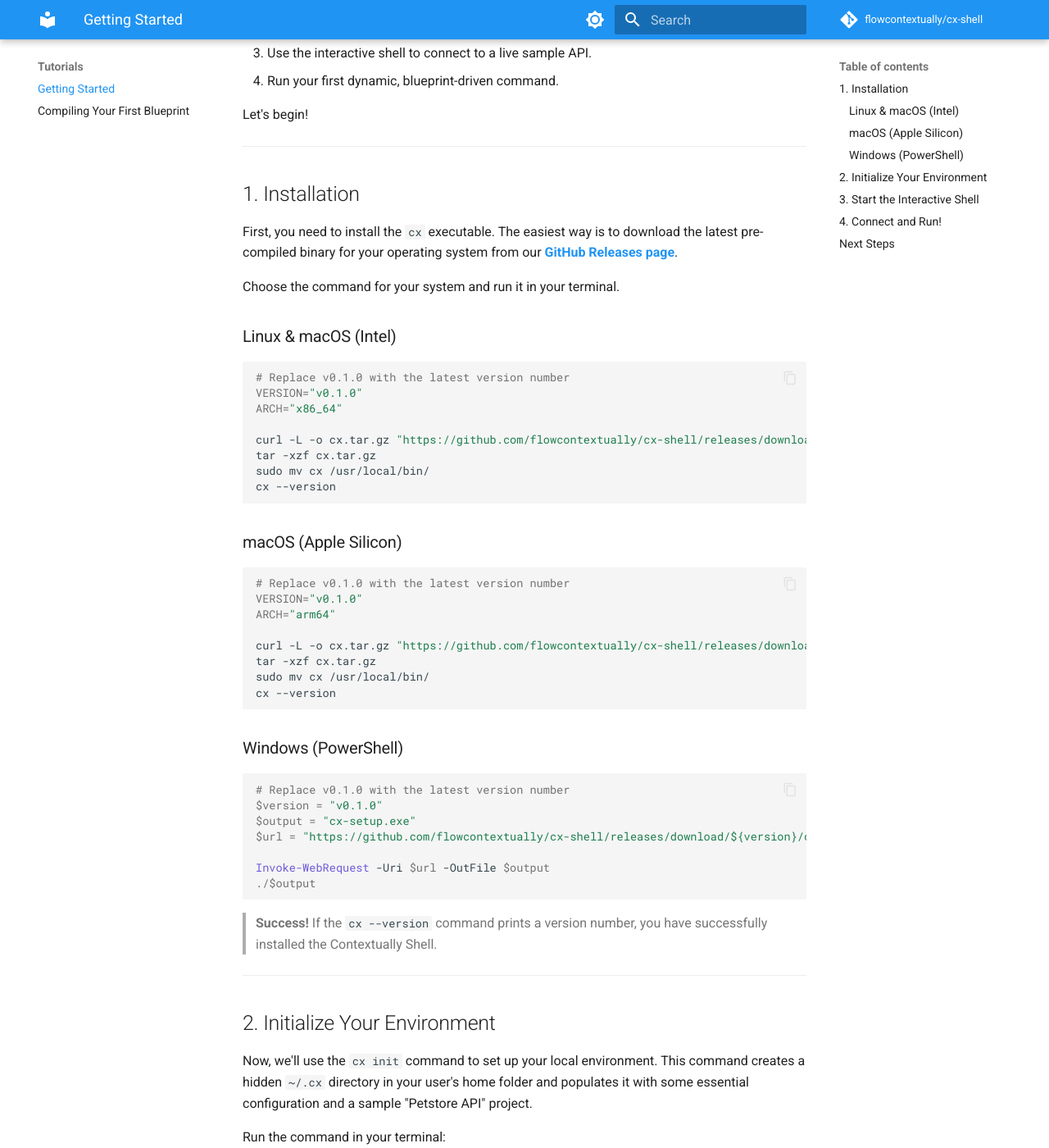
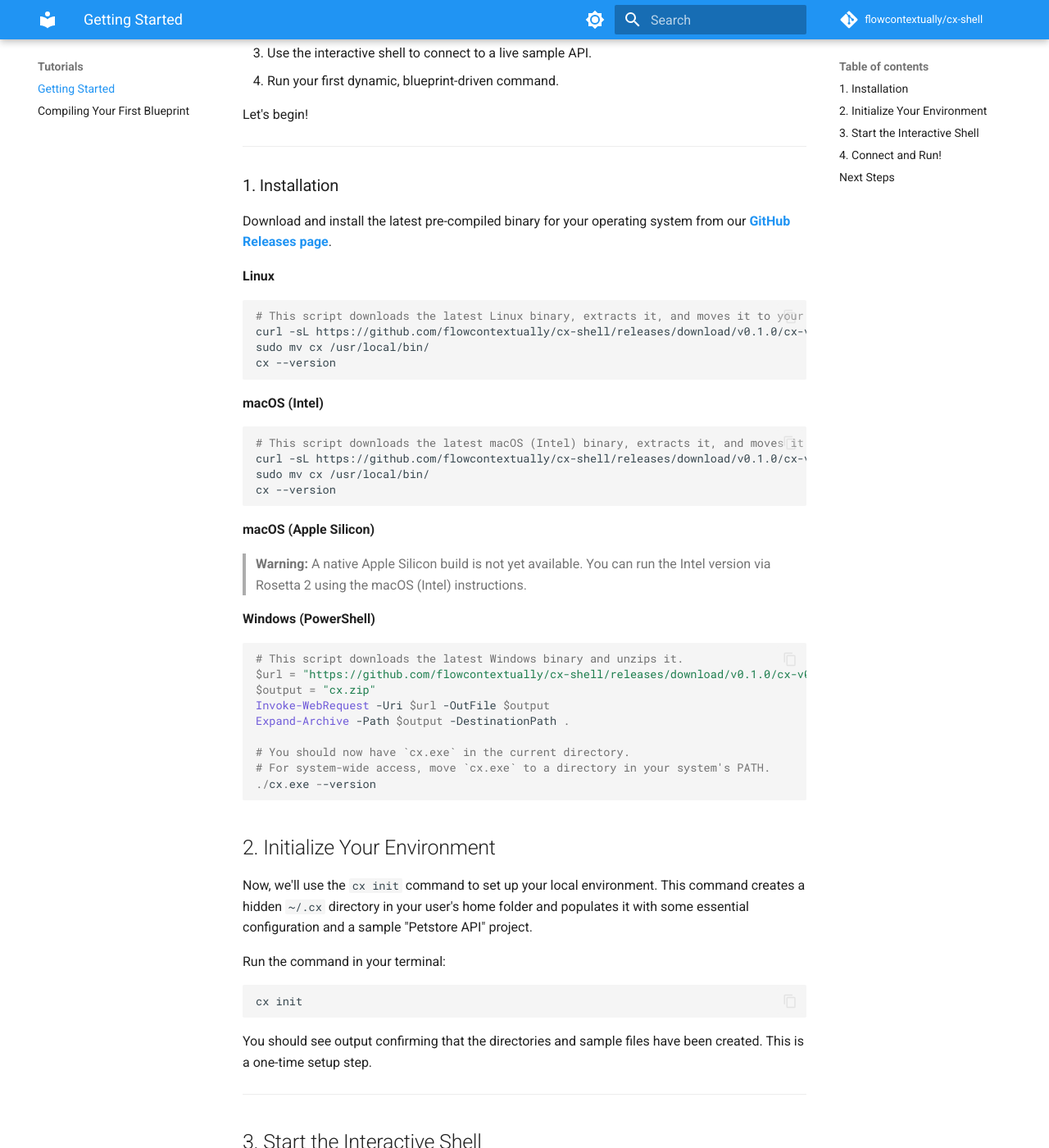
Before and after one commit to flowcontextually/docs, an MkDocs documentation site: the page built from docs/tutorials/getting-started.md, in a window 1280 px wide and 1400 px high, scrolled down 310 px. Shown: the whole window at 82% size. Built offline with MkDocs 1.6.1 and Material for MkDocs 9.7.7, drawn with Linux system fonts in a browser that asks for light colours; comment, search, counter and statistics services are not loaded; some of the changed text lies outside the part shown.

Commit message:
update installation instructions to point to correct release tag

````diff
--- a/docs/tutorials/getting-started.md
+++ b/docs/tutorials/getting-started.md
@@ -11,53 +11,45 @@ Let's begin!
 
 ---
 
-## 1. Installation
+### 1. Installation
 
-First, you need to install the `cx` executable. The easiest way is to download the latest pre-compiled binary for your operating system from our [**GitHub Releases page**](https://github.com/flowcontextually/cx-shell/releases).
+Download and install the latest pre-compiled binary for your operating system from our [**GitHub Releases page**](https://github.com/flowcontextually/cx-shell/releases).
 
-Choose the command for your system and run it in your terminal.
-
-### Linux & macOS (Intel)
+**Linux**
 
 ```bash
-# Replace v0.1.0 with the latest version number
-VERSION="v0.1.0"
-ARCH="x86_64"
-
-curl -L -o cx.tar.gz "https://github.com/flowcontextually/cx-shell/releases/download/${VERSION}/cx-${VERSION}-linux-${ARCH}.tar.gz"
-tar -xzf cx.tar.gz
+# This script downloads the latest Linux binary, extracts it, and moves it to your path.
+curl -sL https://github.com/flowcontextually/cx-shell/releases/download/v0.1.0/cx-v0.1.0-linux-x86_64.tar.gz | tar -xz
 sudo mv cx /usr/local/bin/
 cx --version
 ```
 
-### macOS (Apple Silicon)
+**macOS (Intel)**
 
 ```bash
-# Replace v0.1.0 with the latest version number
-VERSION="v0.1.0"
-ARCH="arm64"
-
-curl -L -o cx.tar.gz "https://github.com/flowcontextually/cx-shell/releases/download/${VERSION}/cx-${VERSION}-macos-${ARCH}.tar.gz"
-tar -xzf cx.tar.gz
+# This script downloads the latest macOS (Intel) binary, extracts it, and moves it to your path.
+curl -sL https://github.com/flowcontextually/cx-shell/releases/download/v0.1.0/cx-v0.1.0-macos-x86_64.tar.gz | tar -xz
 sudo mv cx /usr/local/bin/
 cx --version
 ```
 
-### Windows (PowerShell)
+**macOS (Apple Silicon)**
+
+> **Warning:** A native Apple Silicon build is not yet available. You can run the Intel version via Rosetta 2 using the macOS (Intel) instructions.
+
+**Windows (PowerShell)**
 
 ```powershell
-# Replace v0.1.0 with the latest version number
-$version = "v0.1.0"
-$output = "cx-setup.exe"
-$url = "https://github.com/flowcontextually/cx-shell/releases/download/${version}/cx-setup-${version}.exe"
+# This script downloads the latest Windows binary and unzips it.
+$url = "https://github.com/flowcontextually/cx-shell/releases/download/v0.1.0/cx-v0.1.0-windows-amd64.zip"
+$output = "cx.zip"
+Invoke-WebRequest -Uri $url -OutFile $output
+Expand-Archive -Path $output -DestinationPath .
 
-Invoke-WebRequest -Uri $url -OutFile $output
-./$output
+# You should now have `cx.exe` in the current directory.
+# For system-wide access, move `cx.exe` to a directory in your system's PATH.
+./cx.exe --version
 ```
-
-> **Success!** If the `cx --version` command prints a version number, you have successfully installed the Contextually Shell.
-
----
 
 ## 2. Initialize Your Environment
 
--- a/mkdocs.yml
+++ b/mkdocs.yml
@@ -12,7 +12,7 @@ repo_url: https://github.com/flowcontextually/cx-shell
 edit_uri: ""
 
 # Copyright
-copyright: Copyright &copy; 2025 David Wanjala
+copyright: Copyright &copy; 2025 Contextually
 
 # Theme Configuration
 theme:
@@ -45,19 +45,21 @@ theme:
     text: Roboto
     code: Roboto Mono
 
-# --- THIS IS THE FIX ---
-# Add the required extensions for cards and icons.
+# --- THIS IS THE DEFINITIVE FIX ---
+# Add the pymdownx.tabbed extension to correctly render the === "Title" syntax.
 markdown_extensions:
   - pymdownx.highlight:
       anchor_linenums: true
   - pymdownx.inlinehilite
   - pymdownx.snippets
   - pymdownx.superfences
+  - pymdownx.tabbed: # <-- ADD THIS EXTENSION
+      alternate_style: true
   - admonition
   - toc:
       permalink: true
-  - attr_list # Enables adding attributes like {.class}
-  - md_in_html # Enables processing markdown inside HTML blocks
+  - attr_list
+  - md_in_html
   - pymdownx.emoji:
       emoji_index: !!python/name:material.extensions.emoji.twemoji
       emoji_generator:
@@ -68,6 +70,7 @@ extra_css:
   - stylesheets/extra.css
 
 # Navigation Structure
+# The incorrect '...' section has been removed.
 nav:
   - "Overview": "index.md"
   - "Tutorials":
````
Also changed, not shown: docs/includes/installation.md (added, +37 -0 lines).
